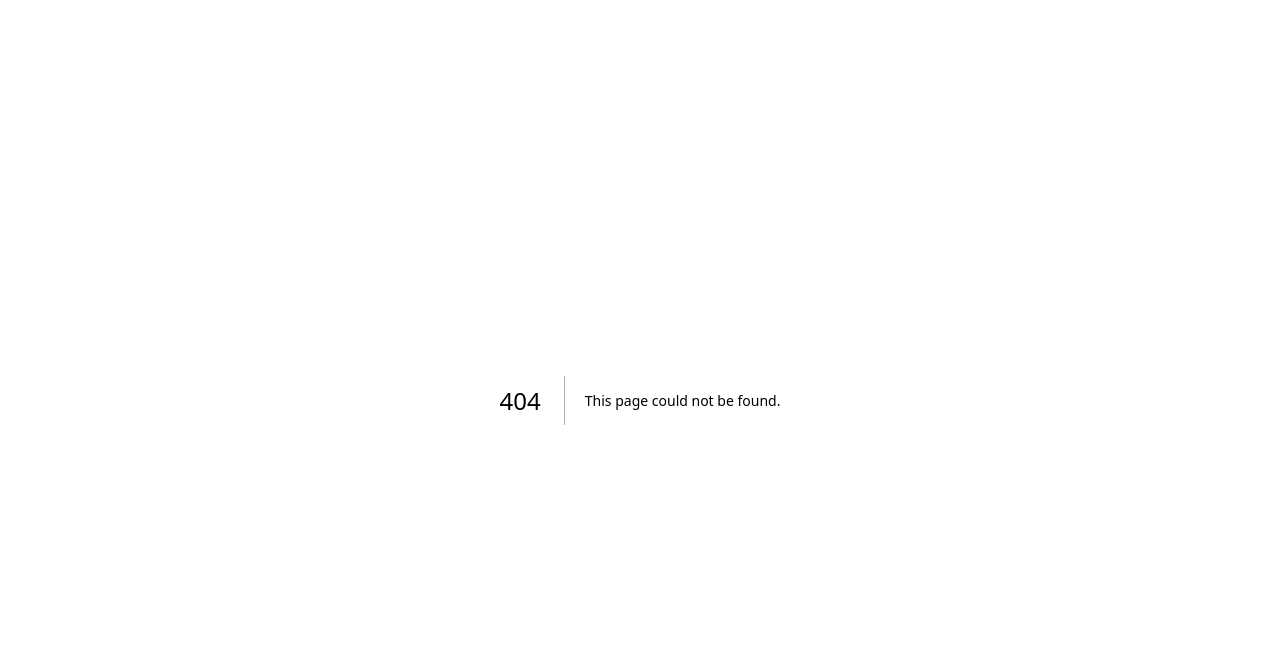
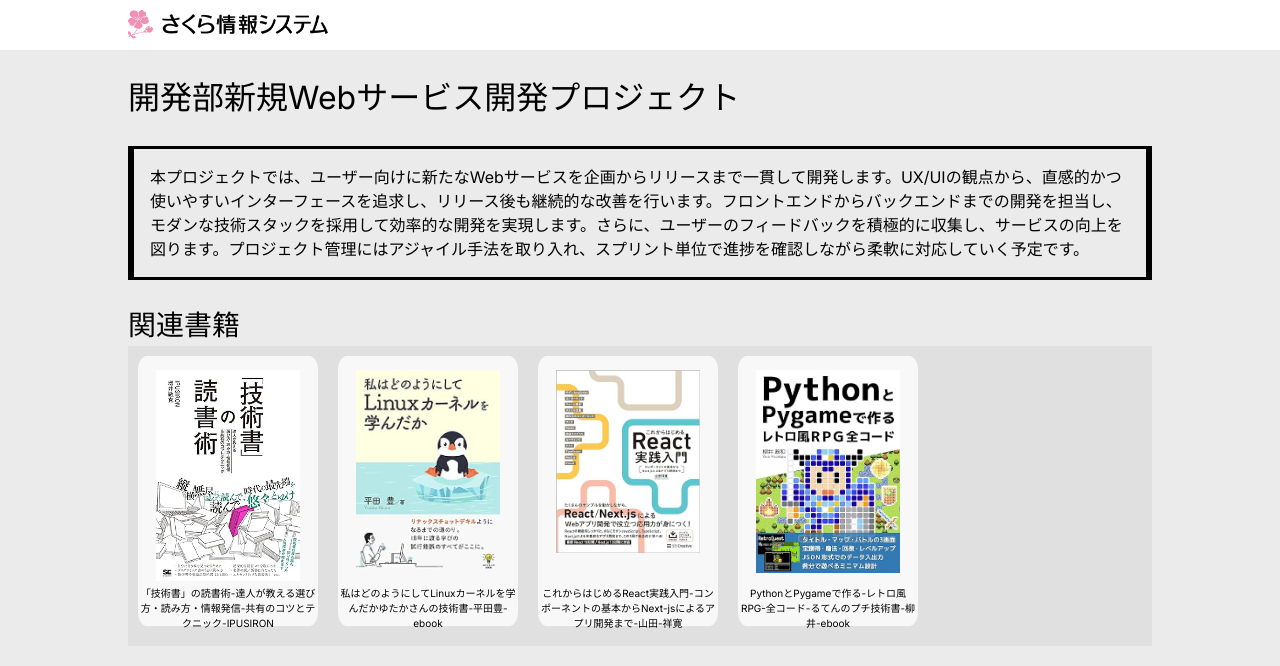
Before and after one commit to SQL-Injections/team2a, a Next.js app in the folder team_2a/: page /project/0 in a window 1280 px wide. Before the commit this address had no page. Shown: the top 666 px of the page. Built offline with nearby package versions, Linux system fonts and the light colour scheme.

Commit message:
ルーティングの修正

```diff
--- a/team_2a/src/app/project/page.tsx
+++ b/team_2a/src/app/project/[id]/page.tsx
@@ -1,12 +1,23 @@
-import styles from '../../../styles/project.module.css'
-import Header from '../../components/Header'
-import BookContent from '../../components/Book'
+'use client'
+
+import Header from '../../../components/Header'
+import styles from '../../../../styles/project.module.css'
+import BookContent from '../../../components/Book'
 import React from 'react'
-import dat from './data'
+import dat from '../data'
+import { useParams } from 'next/navigation'
 
 const data = dat()
 
-export default function Home({param}: any) {
+export default function Home() {
+    const params = useParams()
+    const id = params.id
+
+    // idがまだundefinedの場合はnullを返す
+    if (!id) return null
+
+    const param = parseInt(id as string, 10)
+
     return (
         <>
             <Header />
@@ -18,8 +29,8 @@ export default function Home({param}: any) {
                 <div>
                     <div className={styles.subtitle}>関連書籍</div>
                     <div className={styles.book_scroll}>
-                        {data[param].books.map((book) => (
-                            <BookContent url={book} />
+                        {data[param].books.map((book, index) => (
+                            <BookContent url={book} key={index} />
                         ))}
                     </div>
                 </div>
--- a/team_2a/src/components/List.tsx
+++ b/team_2a/src/components/List.tsx
@@ -46,7 +46,7 @@ const List: React.FC<ListProps> = ({ titles, contents }) => {
                                 >
                                     {cellIndex === 0 ? (
                                         // 最初のセルだけLinkでラップして遷移可能にする
-                                        <Link href={`/projects/${cellIndex}`} className="text-blue-600 hover:underline">
+                                        <Link href={`/project/${rowIndex}`} className="text-blue-600 hover:underline">
                                             {Array.isArray(cell) ? cell.join(', ') : cell}
                                         </Link>
                                     ) : // 配列ならjoinで結合し、文字列ならそのまま表示
```
